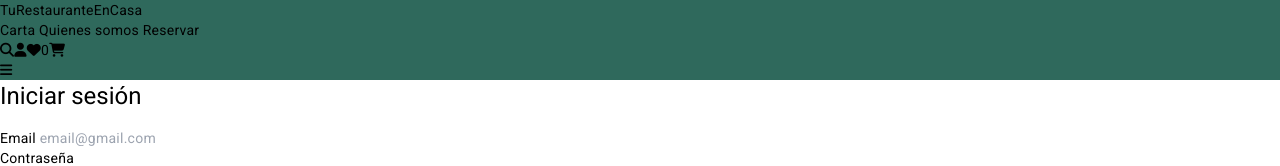
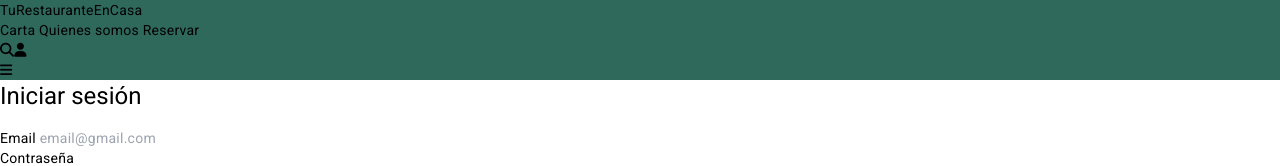
Before and after one commit to pridato/RestauranteEnCasa, an Angular app in the folder front/: page / in a window 1280 px wide. Shown: the top 166 px of the page. Built offline with nearby package versions, Linux system fonts and the light colour scheme.

Commit message:
fixed header view response mid

```diff
--- a/front/src/app/shared/componentes/Header/header/header.component.html
+++ b/front/src/app/shared/componentes/Header/header/header.component.html
@@ -1,7 +1,10 @@
 <nav class="mb-10 flex items-center justify-between bg-teal-500 xl:p-6 w-full sticky z-20">
-  <div class="p-5 flex items-center justify-center text-white pl-3 xl:pl-72 xl:mr-6">
+  <!-- titulo -->
+  <div class="p-5 flex items-center justify-center text-white pl-3 xl:pl-36 xl:mr-6">
     <a  class="font-semibold text-xl tracking-tight">TuRestauranteEnCasa</a>
   </div>
+
+  <!-- 1er menu -->
   <div class="hidden xl:flex w-full flex-grow items-center">
     <div class="flex-grow cursor-pointer text-white uppercase">
       <a [routerLink]="['/Restaurante/Comidas/']" class="font-sans block mt-4 xl:inline-block xl:mt-0 mr-4">
@@ -21,7 +24,8 @@
         }
       }
     </div>
-      <div class="mr-72 text-xl text-white">
+
+      <div class="mr-36 text-xl text-white">
         @if(!this.hacerBusqueda){
 
           <!-- si está logueado accedemos a 'Cliente/Panel' -->
@@ -34,16 +38,18 @@
           @else {
             <a [routerLink]="['Cliente/Login']" class="mx-3"><i class="fa-solid fa-user"></i></a>
           }
-          <span (click)="abrirFavoritos()" class="mx-5 cursor-pointer"><i class="fa-solid fa-heart"></i><span class="absolute text-xs rounded-full  px-1">{{this.cantidad}}</span></span>
-          <a [routerLink]="['Cliente/PanelCliente']" class="mx-3"><i class="fa-solid fa-cart-shopping"></i></a>
+
           <!-- si está logueado para log out -->
           @if(this.linkRol){
+            <span (click)="abrirFavoritos()" class="mx-5 cursor-pointer"><i class="fa-solid fa-heart"></i><span class="absolute text-xs rounded-full  px-1">{{this.cantidad}}</span></span>
+            <a [routerLink]="['Cliente/PanelCliente']" class="mx-3"><i class="fa-solid fa-cart-shopping"></i></a>
             <a (click)="logout()" [routerLink]="['Cliente/Login']" class="ml-10 mx-3 text-red-500"><i class="fa-solid fa-arrow-right-from-bracket"></i></a>
           }
           <!-- opciones carrito usuario y búsqueda -->
 
         }
         @else{
+          <!-- los que se muestran solo si se ha hecho busqueda -->
           <input type="text" id="searchInput" class="appearance-none border rounded focus:outline-none focus:shadow-outline p-1 text-black text-sm" placeholder="Tu comida favorita...">
           <span (click)="toggleBusqueda()" class="cursor-pointer mx-3"><i class="fa-solid fa-magnifying-glass"></i></span>
           <span (click)="toggleBusqueda()" class="cursor-pointer"><i class="fa-solid fa-x"></i></span>
```
